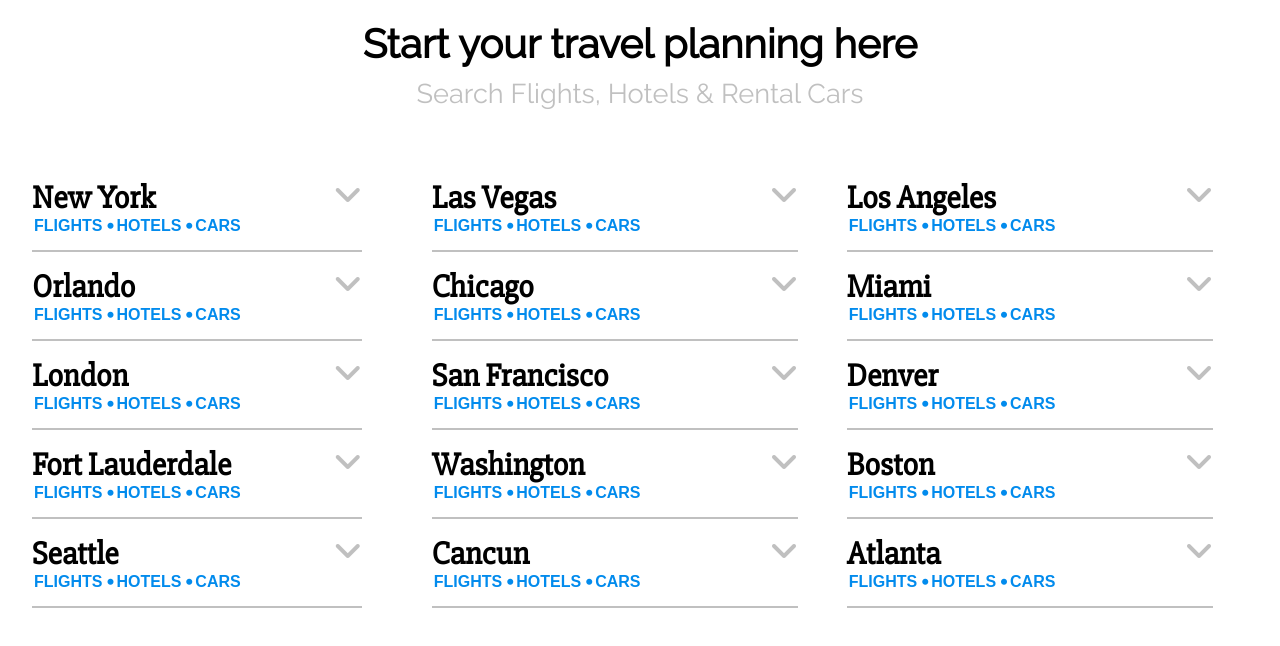
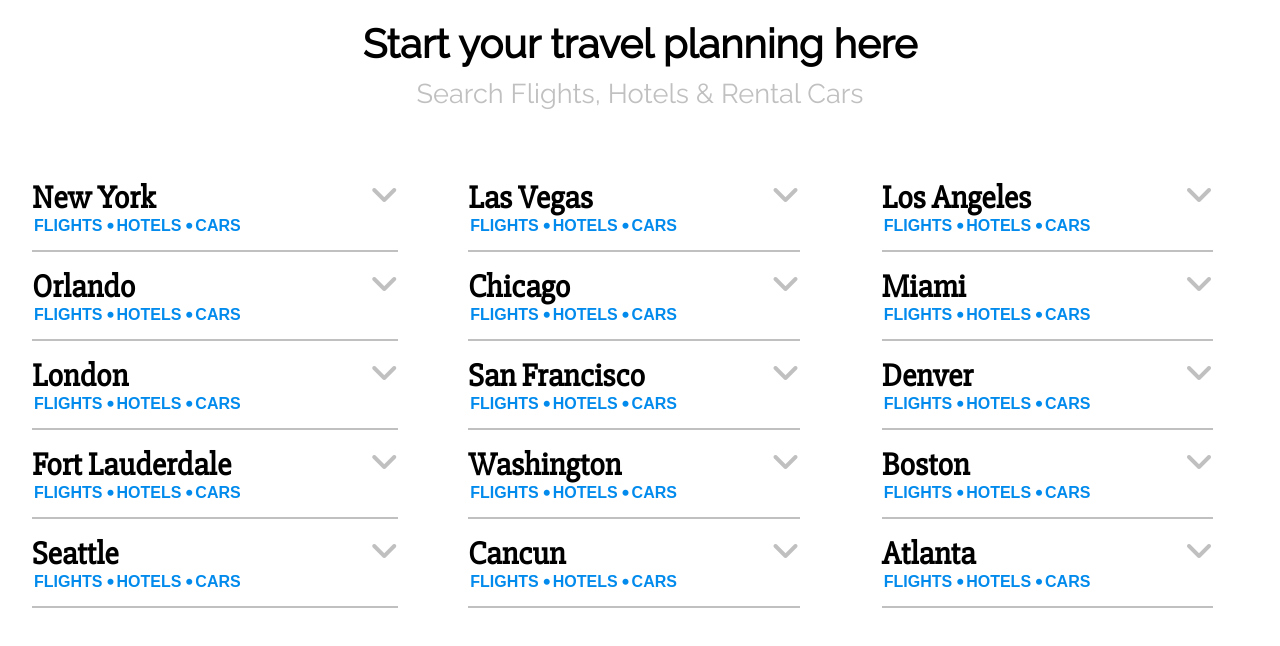
Before and after one commit to JustinasK97/2019-19-26, a plain HTML site: page index.html in a window 1280 px wide. Drawn offline with Linux system fonts and the light colour scheme; a web font is replaced by a local one.

Commit message:
Prasminga zinute

```diff
--- a/css/style.css
+++ b/css/style.css
@@ -7,9 +7,6 @@
 html{
 	height:80%;
 	width:95%;
-}
-body{
-	width:100%;
 }
 /*Heading*/
 h1,h2,h4{
@@ -45,9 +42,13 @@ a{
 	padding-bottom: 2px;
 	margin: 2px;
 }
-ul{
+div ul{
 	vertical-align:center;
 	list-style-type: none;
+}
+@media(min-width: 300px){
+	div ul{
+		display: block;
 }
 /*Lists*/
 li{
@@ -55,6 +56,10 @@ li{
 	padding-top: 5px;
 	padding-bottom: 15px;
 }
+@media(min-width: 300px){
+	li{
+
+	}
 .fa-angle-down{
 	color:silver;
 	float: right;
@@ -70,7 +75,7 @@ div ul:nth-child(1){
 	text-align: left;
 	float: left;
 	display: inline-block;
-	width: 30%;
+	width: 33%;
 	padding-right: 35px;
 }
 div ul:nth-child(2){
@@ -79,11 +84,13 @@ div ul:nth-child(2){
 	display:inline-block;
 	width: 33%;
 	padding-left: 35px;
+	padding-right: 35px;
 }
 div ul:nth-child(3){
 	text-align: left;
 	float:right;
-	display:block;
+	display:inline-block;
 	width: 33%;
 	padding-right: 35px;
+	padding-left: 35px;
 }
--- a/index.html
+++ b/index.html
@@ -1,6 +1,7 @@
 <!DOCTYPE html>
 <html lang="LT">
 <head>
+	<meta name="viewport" content="width=device-width, initial-scale=1">
 	<meta charset="utf-8">
 	<title>Float užduotis</title>
 	<link href="https://fonts.googleapis.com/css?family=Muli|Raleway|Slabo+27px&display=swap" rel="stylesheet">
```
